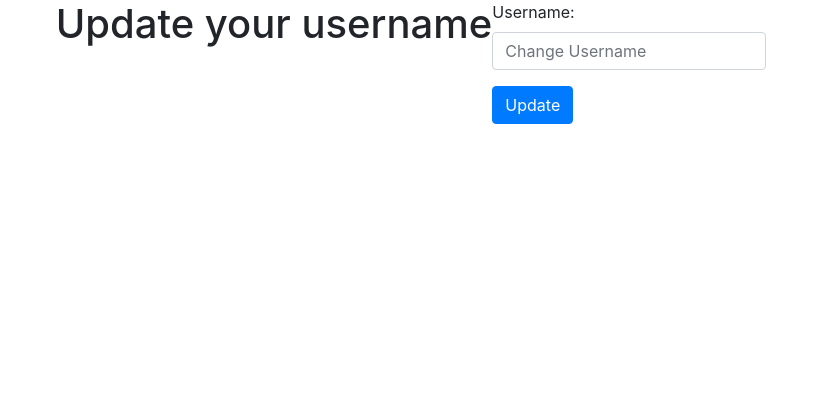
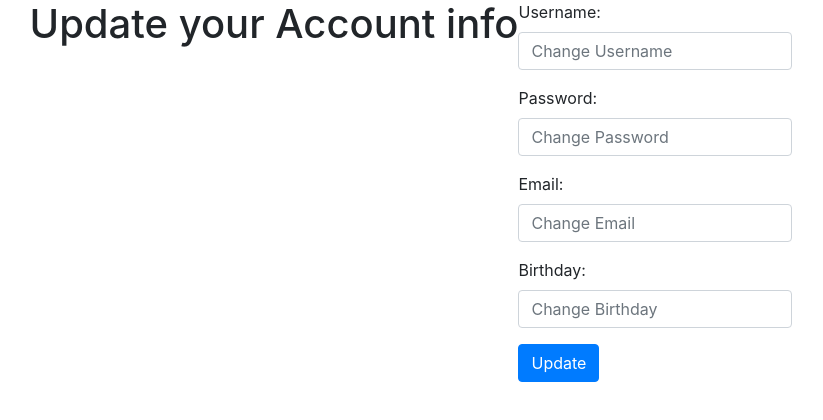
Before and after one commit to CodeCommander42/myFlix-ClientV2, a React (Vite) app: page /profile-view/1 in a window 1280 px wide. Shown: the top 420 px of the page, without its empty margins (229-1052 px from the left). Built offline with nearby package versions, Linux system fonts and the light colour scheme.

Commit message:
Update profile-view.jsx

```diff
--- a/src/components/profile-view/profile-view.jsx
+++ b/src/components/profile-view/profile-view.jsx
@@ -57,7 +57,7 @@ export class ProfileView extends React.Component {
     })
   }
 
-  handleUpdate(e, newUsername,) {
+  handleUpdate(e, newUsername, newPassword, newEmail, newBirthday) {
     this.setState({
       validated: null,
     });
@@ -75,17 +75,23 @@ export class ProfileView extends React.Component {
     const token = localStorage.getItem('token');
     const username = localStorage.getItem('user');
 
-    axios.put(`https://myflixdbcfv3.herokuapp.com/user/usernameChange/${username}`,
+    axios.put(`https://myflixdbcfv3.herokuapp.com/user/userinfoChange/${username}`,
       {username: newUsername ? newUsername : this.state.username},
+      {password: newPassword ? newPassword : this.state.password},
+      {email: newEmail ? newEmail : this.state.email},
+      {birthday: newBirthday ? newBirthday : this.state.birthday},
       {headers: {Authorization: `Bearer ${token}` }}
       )
     .then((response) => {
       alert('Username has been updated');
       this.setState({
-        username: response.data.username
+        username: response.data.username,
+        password: response.dtat.password,
+        email: response.data.email,
+        birthday: response.data.birthday
       });
       localStorage.setItem('user', response.data.username);
-      window.open(`/user/usernameChange/${username}`, '_self');
+      window.open(`/profile-view/${response.data.username}`, '_self');
       })
       .catch(function (error) {
         console.log(error);
@@ -95,6 +101,18 @@ export class ProfileView extends React.Component {
   setUsername(input) {
     this.username = input;
   }
+
+  setPassword(input) {
+    this.password = input;
+  }
+
+   setEmail(input) {
+     this.email = input;
+   }
+
+   setBirthday(input) {
+     this.birthday = input;
+   }
 
   handleDeregister(e) {
     e.preventDefault();
@@ -123,11 +141,23 @@ export class ProfileView extends React.Component {
 
     return (
       <Row className="prfile-view">
-        <h1>Update your username</h1>
-          <Form noVaildate validated={validated} className="update-form" onSubmit={(e) => this.handleUpdate(e, this.username)}>
+        <h1>Update your Account info</h1><br />
+          <Form noVaildate validated={validated} className="update-form" onSubmit={(e) => this.handleUpdate(e, this.username, this.password, this.email, this.birthday)}>
             <Form.Group controlId="formUsername">
               <Form.Label className="form-label">Username: </Form.Label>
               <Form.Control type="text" placeholder="Change Username" onChange={(e) => this.setUsername(e.target.value)} />
+            </Form.Group>
+            <Form.Group controlId="formPassword">
+              <Form.Label className="form-label">Password: </Form.Label>
+              <Form.Control type="text" placeholder="Change Password" onChange={(e) => this.setPassword(e.target.value)} />
+            </Form.Group>
+            <Form.Group controlId="formEmail">
+              <Form.Label className="form-label">Email: </Form.Label>
+              <Form.Control type="text" placeholder="Change Email" onChange={(e) => this.setUsername(e.target.value)} />
+            </Form.Group>
+            <Form.Group controlId="formBirthday">
+              <Form.Label className="form-label">Birthday: </Form.Label>
+              <Form.Control type="text" placeholder="Change Birthday" onChange={(e) => this.setUsername(e.target.value)} />
             </Form.Group>
             <Button varient="primary" type="submit">Update</Button>
           </Form>
```
